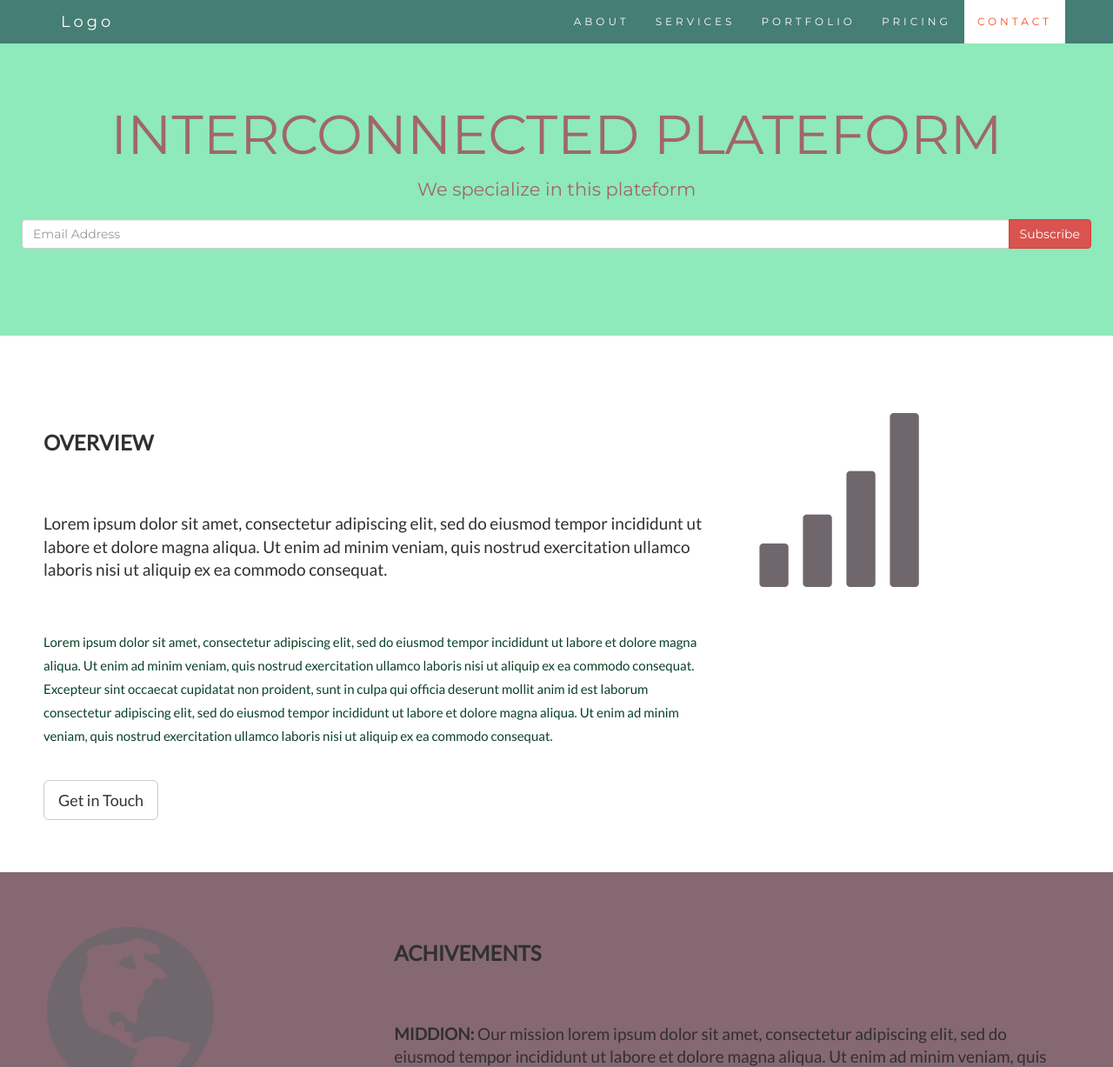
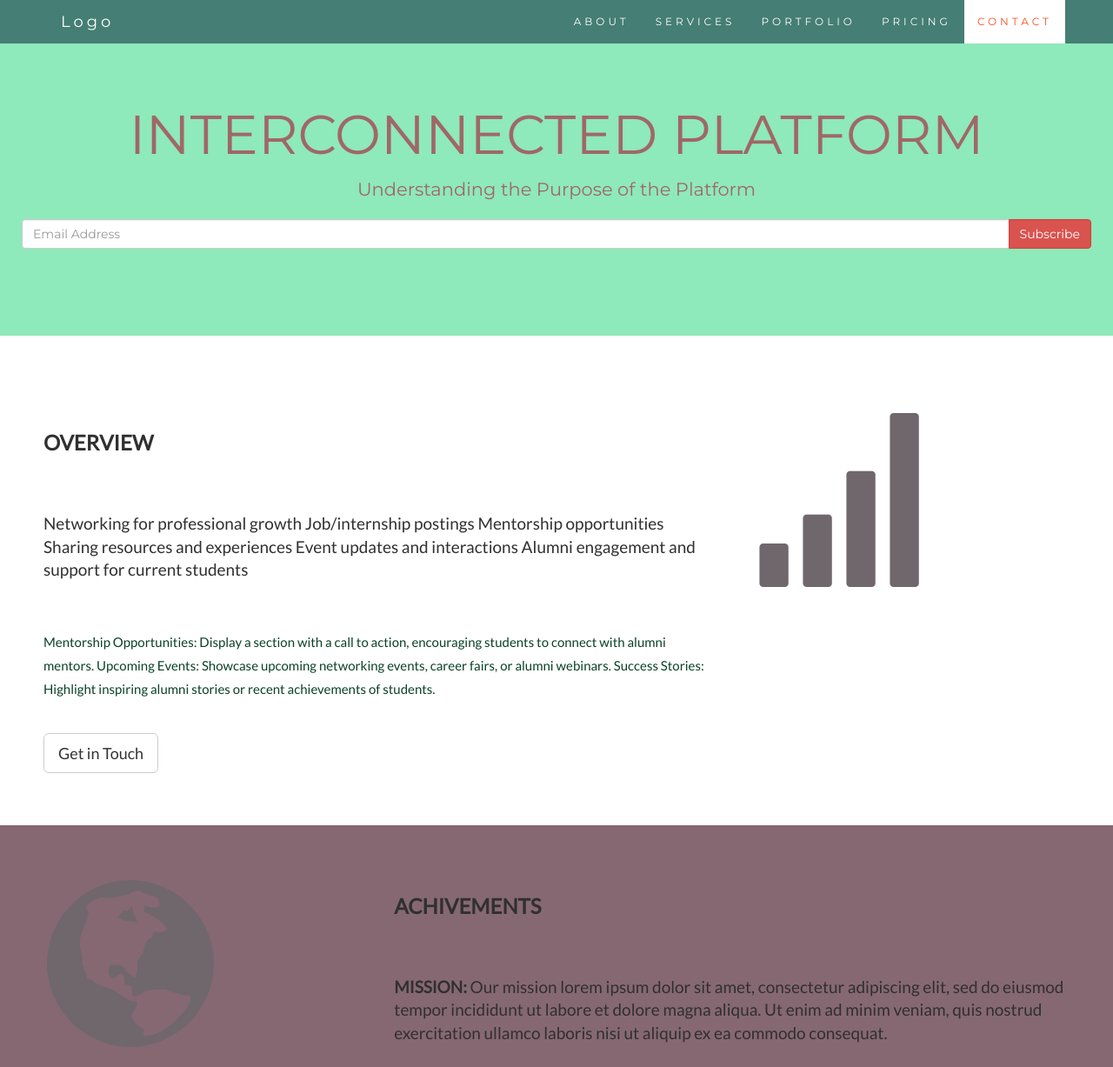
Before and after one commit to sheikiliyas04/sheikiliyas04.github.io, a plain HTML site: page index.html in a window 1280 px wide. Shown: the top 1227 px of the page at 87% size. Drawn offline with nearby package versions, Linux system fonts and the light colour scheme.

Commit message:
Add files via upload
added index

```diff
--- a/index.html
+++ b/index.html
@@ -215,8 +215,8 @@
 </nav>
 
 <div class="jumbotron text-center">
-  <h1>INTERCONNECTED PLATEFORM</h1>
-  <p>We specialize in this plateform</p>
+  <h1>INTERCONNECTED PLATFORM</h1>
+  <p>Understanding the Purpose of the Platform</p>
   <form>
     <div class="input-group">
       <input type="email" class="form-control" size="50" placeholder="Email Address" required>
@@ -232,8 +232,15 @@
   <div class="row">
     <div class="col-sm-8">
       <h2>OVERVIEW</h2><br>
-      <h4>Lorem ipsum dolor sit amet, consectetur adipiscing elit, sed do eiusmod tempor incididunt ut labore et dolore magna aliqua. Ut enim ad minim veniam, quis nostrud exercitation ullamco laboris nisi ut aliquip ex ea commodo consequat.</h4><br>
-      <p>Lorem ipsum dolor sit amet, consectetur adipiscing elit, sed do eiusmod tempor incididunt ut labore et dolore magna aliqua. Ut enim ad minim veniam, quis nostrud exercitation ullamco laboris nisi ut aliquip ex ea commodo consequat. Excepteur sint occaecat cupidatat non proident, sunt in culpa qui officia deserunt mollit anim id est laborum consectetur adipiscing elit, sed do eiusmod tempor incididunt ut labore et dolore magna aliqua. Ut enim ad minim veniam, quis nostrud exercitation ullamco laboris nisi ut aliquip ex ea commodo consequat.</p>
+      <h4>Networking for professional growth
+        Job/internship postings
+        Mentorship opportunities
+        Sharing resources and experiences
+        Event updates and interactions
+        Alumni engagement and support for current students</h4><br>
+      <p>Mentorship Opportunities: Display a section with a call to action, encouraging students to connect with alumni mentors.
+        Upcoming Events: Showcase upcoming networking events, career fairs, or alumni webinars.
+        Success Stories: Highlight inspiring alumni stories or recent achievements of students.</p>
       <br><button class="btn btn-default btn-lg">Get in Touch</button>
     </div>
     <div class="col-sm-4">
@@ -249,7 +256,7 @@
     </div>
     <div class="col-sm-8">
       <h2>ACHIVEMENTS</h2><br>
-      <h4><strong>MIDDION:</strong> Our mission lorem ipsum dolor sit amet, consectetur adipiscing elit, sed do eiusmod tempor incididunt ut labore et dolore magna aliqua. Ut enim ad minim veniam, quis nostrud exercitation ullamco laboris nisi ut aliquip ex ea commodo consequat.</h4><br>
+      <h4><strong>MISSION:</strong> Our mission lorem ipsum dolor sit amet, consectetur adipiscing elit, sed do eiusmod tempor incididunt ut labore et dolore magna aliqua. Ut enim ad minim veniam, quis nostrud exercitation ullamco laboris nisi ut aliquip ex ea commodo consequat.</h4><br>
       <p><strong>VISION:</strong> Our vision Lorem ipsum dolor sit amet, consectetur adipiscing elit, sed do eiusmod tempor incididunt ut labore et dolore magna aliqua. Ut enim ad minim veniam, quis nostrud exercitation ullamco laboris nisi ut aliquip ex ea commodo consequat.
       Lorem ipsum dolor sit amet, consectetur adipiscing elit, sed do eiusmod tempor incididunt ut labore et dolore magna aliqua. Ut enim ad minim veniam, quis nostrud exercitation ullamco laboris nisi ut aliquip ex ea commodo consequat.</p>
     </div>
```
